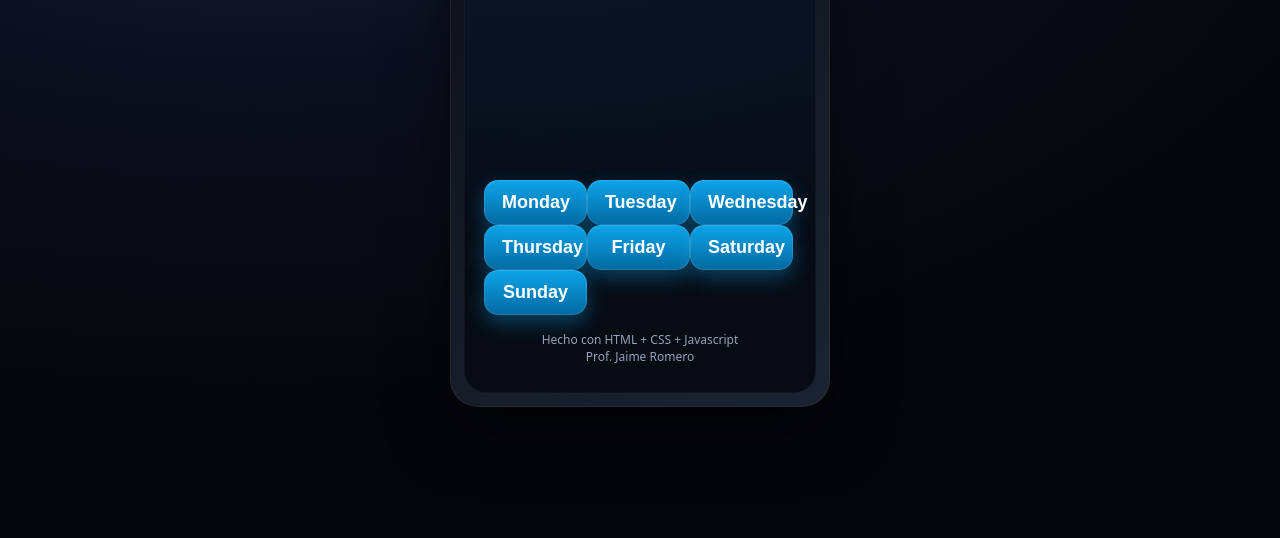
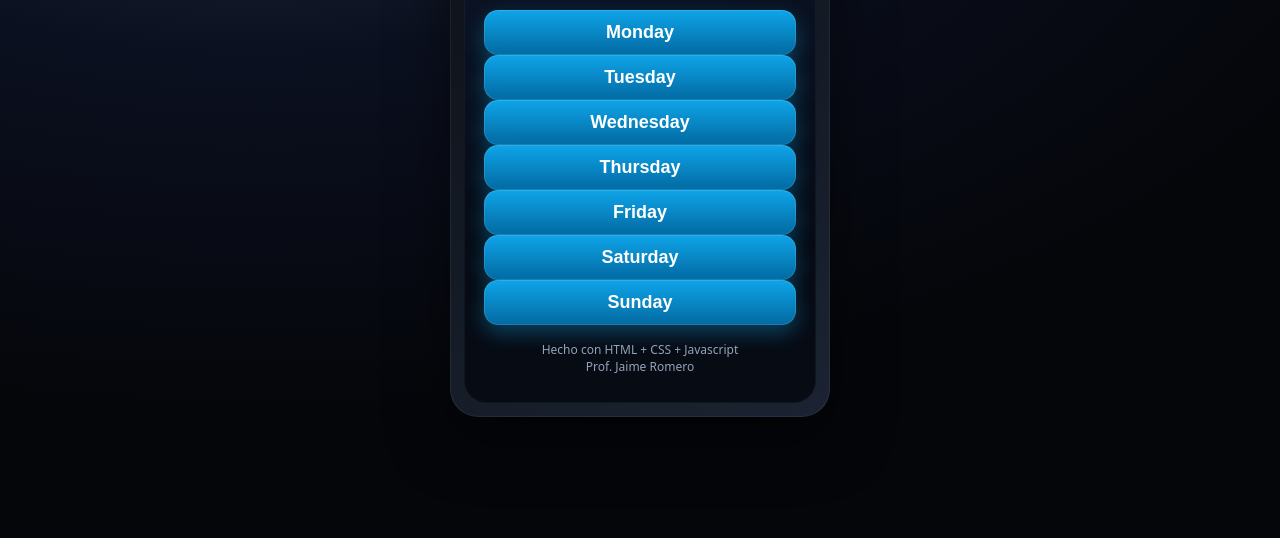
Before and after one commit to jdroupel/days-of-the-week, a plain HTML site: page index.html in a window 1280 px wide. Shown: the part 262-800 px from the top of the page. Drawn offline with Linux system fonts and the light colour scheme.

Commit message:
Update styles.css

```diff
--- a/styles.css
+++ b/styles.css
@@ -88,7 +88,7 @@
       text-decoration: none; /* para <a> también */
     }
     .button.secondary {
-	  width:33%;
+	  width:100%;
 	  float:left;
       background: linear-gradient(180deg, #0ea5e9, #0369a1);
       box-shadow: 0 8px 20px rgba(14, 165, 233, 0.35), inset 0 0 0 1px rgba(255, 255, 255, 0.12);
```
